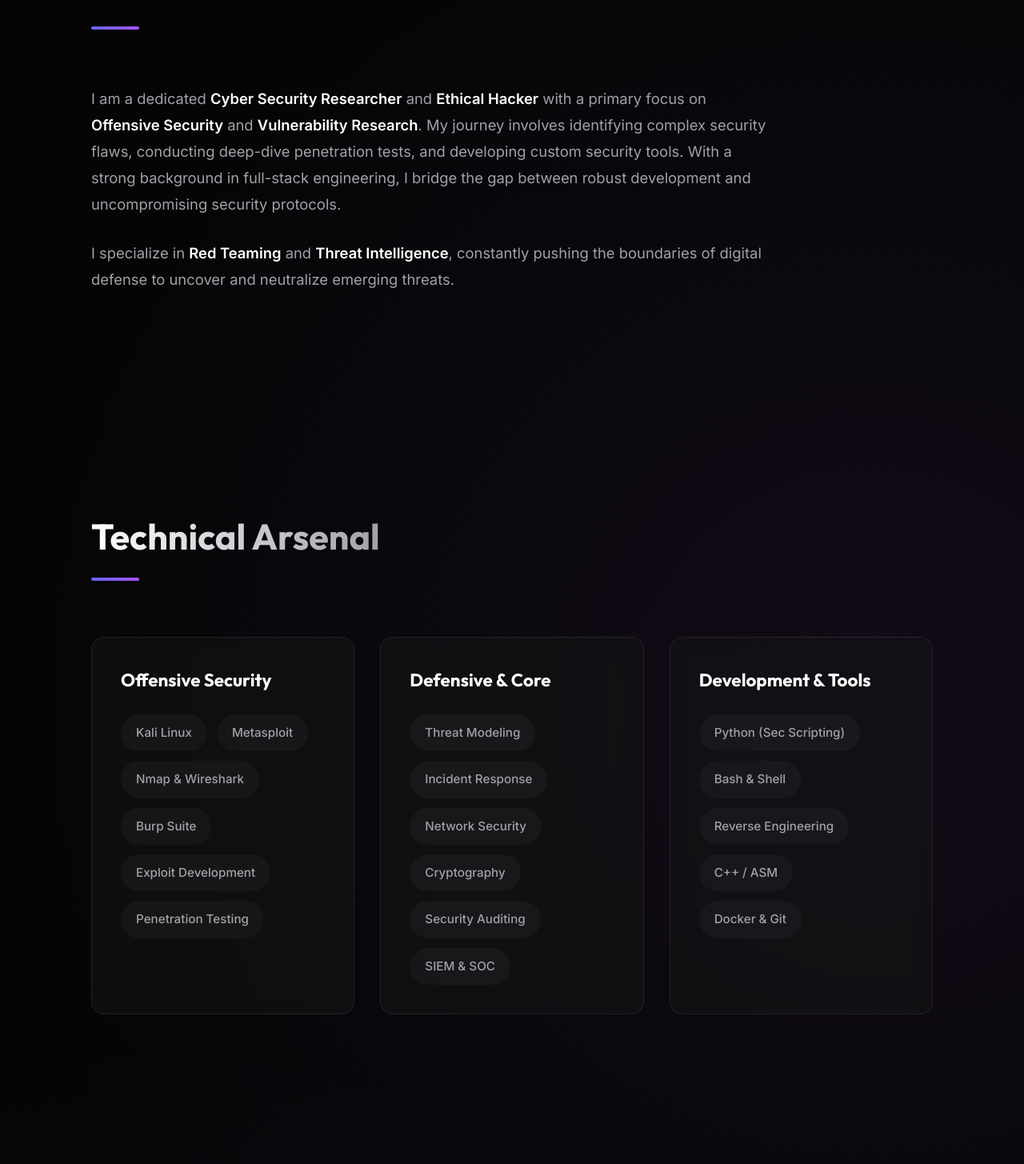
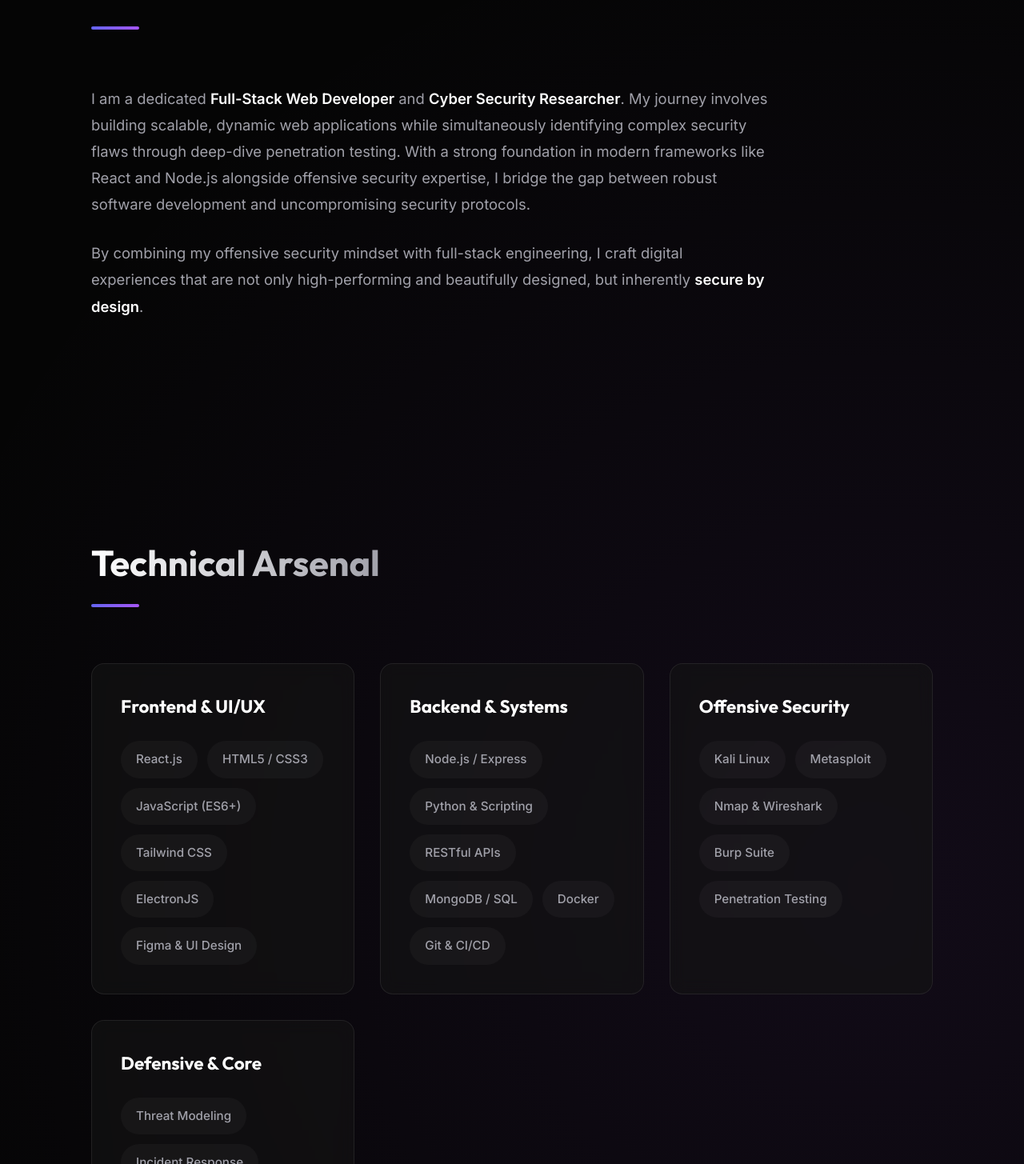
Before and after one commit to yeshaswi3060/my-cv-webite-normal-, a React (Vite) app: page / in a window 1280 px wide. Shown: the part 975-2430 px from the top of the page at 80% size. Built offline with nearby package versions, Linux system fonts and the light colour scheme.

Commit message:
feat: integrate full-stack web development portfolio

```diff
--- a/src/components/sections/About.jsx
+++ b/src/components/sections/About.jsx
@@ -8,12 +8,12 @@ const About = () => {
                 </div>
                 <div className="about-content">
                     <p>
-                        I am a dedicated <strong>Cyber Security Researcher</strong> and <strong>Ethical Hacker</strong> with a primary focus on <strong>Offensive Security</strong> and <strong>Vulnerability Research</strong>.
-                        My journey involves identifying complex security flaws, conducting deep-dive penetration tests, and developing custom security tools.
-                        With a strong background in full-stack engineering, I bridge the gap between robust development and uncompromising security protocols.
+                        I am a dedicated <strong>Full-Stack Web Developer</strong> and <strong>Cyber Security Researcher</strong>.
+                        My journey involves building scalable, dynamic web applications while simultaneously identifying complex security flaws through deep-dive penetration testing.
+                        With a strong foundation in modern frameworks like React and Node.js alongside offensive security expertise, I bridge the gap between robust software development and uncompromising security protocols.
                     </p>
                     <p>
-                        I specialize in <strong>Red Teaming</strong> and <strong>Threat Intelligence</strong>, constantly pushing the boundaries of digital defense to uncover and neutralize emerging threats.
+                        By combining my offensive security mindset with full-stack engineering, I craft digital experiences that are not only high-performing and beautifully designed, but inherently <strong>secure by design</strong>.
                     </p>
                 </div>
             </div>
--- a/src/components/sections/Hero.jsx
+++ b/src/components/sections/Hero.jsx
@@ -5,9 +5,9 @@ const Hero = () => {
                 <div className="hero-content">
                     <span className="hero-greeting">Hello, I'm</span>
                     <h1 className="hero-title">Yeshaswi Singh</h1>
-                    <p className="hero-subtitle">Cyber Security Specialist | Red Team Enthusiast</p>
+                    <p className="hero-subtitle">Cyber Security Specialist | Full-Stack Web Developer</p>
                     <p className="hero-description">
-                        I craft high-performance digital experiences that merge beautiful design with robust engineering.
+                        I craft high-performance digital experiences that merge beautiful, intuitive design with robust engineering and secure-by-design architecture.
                     </p>
                     <div className="hero-buttons">
                         <a href="#projects" className="btn btn-primary">View Work</a>
--- a/src/components/sections/Projects.jsx
+++ b/src/components/sections/Projects.jsx
@@ -1,9 +1,19 @@
 const Projects = () => {
     const projects = [
         {
+            title: "Modern E-Commerce Platform",
+            description: "A full-stack e-commerce solution featuring a responsive React frontend, a secure Node.js REST API, Stripe payment integration, and a custom admin dashboard.",
+            tech: ["React", "Node.js", "MongoDB", "Stripe"]
+        },
+        {
+            title: "Real-Time AI Assistant",
+            description: "An AI-powered web application providing real-time support and technical insights, utilizing WebSockets for instant communication.",
+            tech: ["React", "Node.js", "GPT API", "WebSockets"]
+        },
+        {
             title: "Employee Monitoring App",
-            description: "A cross-platform desktop application to track employee activity, keystrokes, and screen time.",
-            tech: ["Python", "ElectronJS"]
+            description: "A cross-platform desktop application to track employee activity, keystrokes, and screen time securely.",
+            tech: ["Python", "ElectronJS", "Security"]
         },
         {
             title: "Interview Environment Simulator",
@@ -14,11 +24,6 @@ const Projects = () => {
             title: "Fake Punching System",
             description: "A security auditing tool for simulating attendance and check-in logs, designed for testing the robustness of biometric verification systems.",
             tech: ["Python", "API Spoofing", "Security"]
-        },
-        {
-            title: "Interview Cheater App",
-            description: "An AI-powered assistant providing real-time support and technical insights during coding interviews.",
-            tech: ["React", "Node.js", "GPT API"]
         }
     ];
 
--- a/src/components/sections/Skills.jsx
+++ b/src/components/sections/Skills.jsx
@@ -9,13 +9,36 @@ const Skills = () => {
 
                 <div className="skills-grid">
                     <div className="skill-category">
+                        <h3>Frontend & UI/UX</h3>
+                        <div className="skill-tags">
+                            <span>React.js</span>
+                            <span>HTML5 / CSS3</span>
+                            <span>JavaScript (ES6+)</span>
+                            <span>Tailwind CSS</span>
+                            <span>ElectronJS</span>
+                            <span>Figma & UI Design</span>
+                        </div>
+                    </div>
+
+                    <div className="skill-category">
+                        <h3>Backend & Systems</h3>
+                        <div className="skill-tags">
+                            <span>Node.js / Express</span>
+                            <span>Python & Scripting</span>
+                            <span>RESTful APIs</span>
+                            <span>MongoDB / SQL</span>
+                            <span>Docker</span>
+                            <span>Git & CI/CD</span>
+                        </div>
+                    </div>
+
+                    <div className="skill-category">
                         <h3>Offensive Security</h3>
                         <div className="skill-tags">
                             <span>Kali Linux</span>
                             <span>Metasploit</span>
                             <span>Nmap & Wireshark</span>
                             <span>Burp Suite</span>
-                            <span>Exploit Development</span>
                             <span>Penetration Testing</span>
                         </div>
                     </div>
@@ -28,18 +51,6 @@ const Skills = () => {
                             <span>Network Security</span>
                             <span>Cryptography</span>
                             <span>Security Auditing</span>
-                            <span>SIEM & SOC</span>
-                        </div>
-                    </div>
-
-                    <div className="skill-category">
-                        <h3>Development & Tools</h3>
-                        <div className="skill-tags">
-                            <span>Python (Sec Scripting)</span>
-                            <span>Bash & Shell</span>
-                            <span>Reverse Engineering</span>
-                            <span>C++ / ASM</span>
-                            <span>Docker & Git</span>
                         </div>
                     </div>
                 </div>
```
